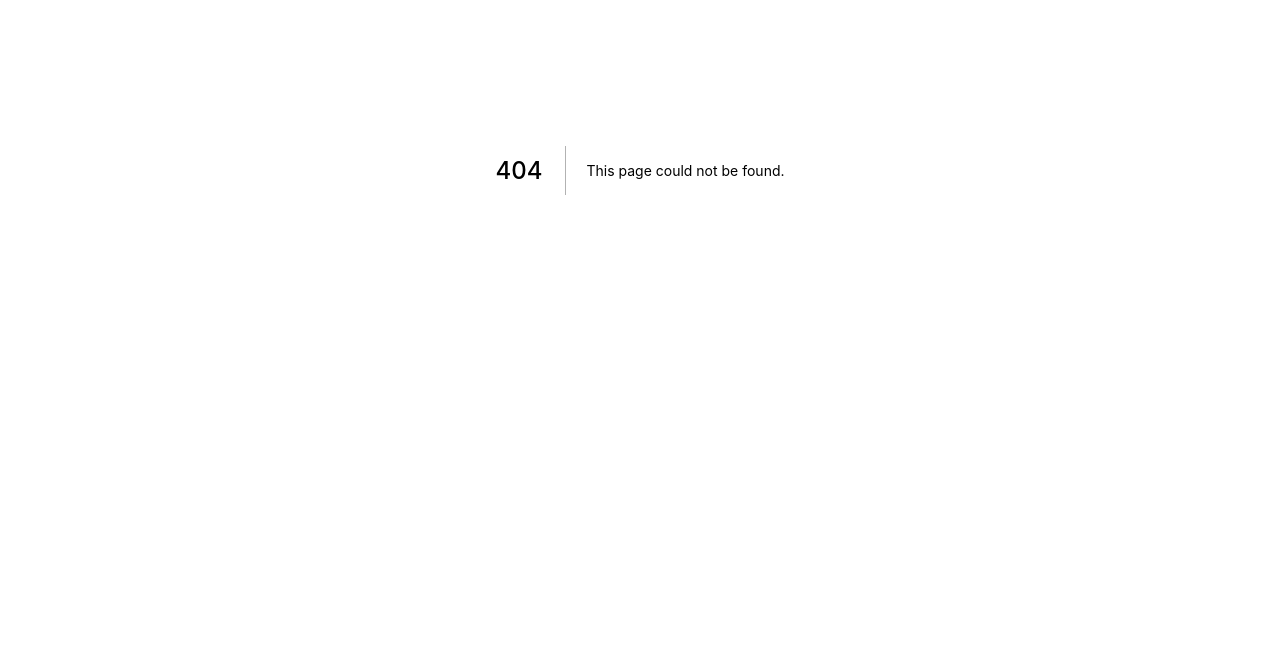
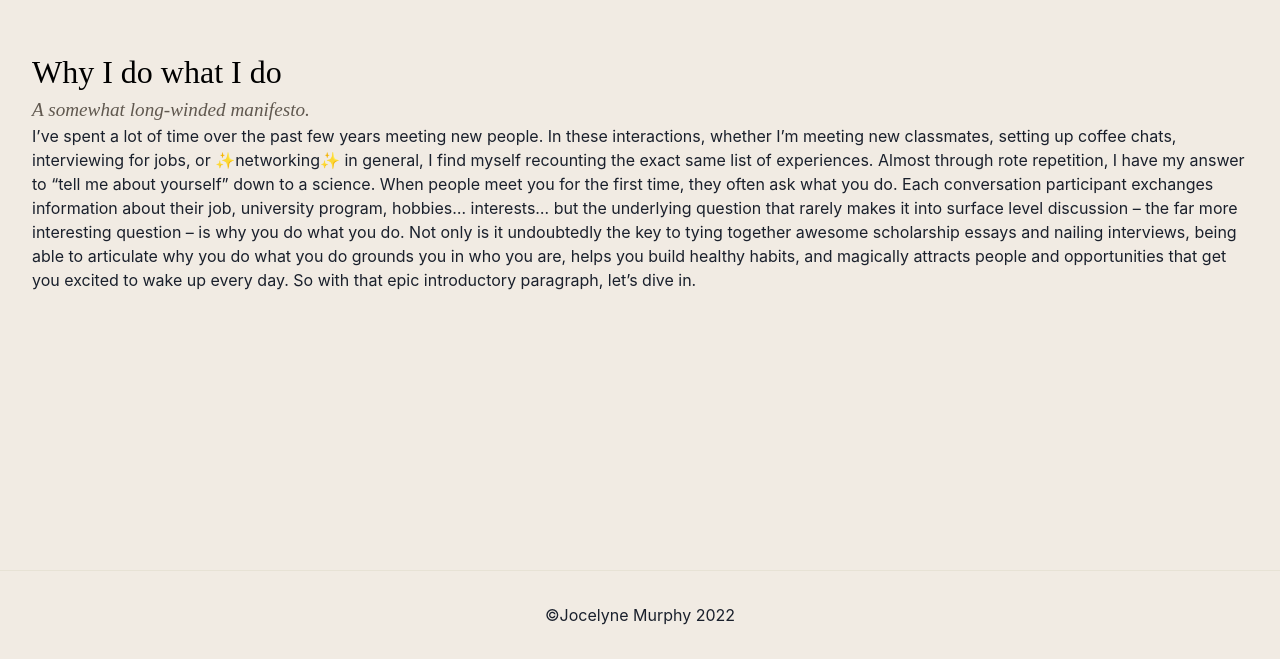
Before and after one commit to jocelynemurphy/jocelynemurphy.github.io, a Next.js app: page /whyidowhatido in a window 1280 px wide. Before the commit this address had no page. Shown: the part 230-889 px from the top of the page. Before the commit the page ends 800 px from the top, so only its background shows below. Built offline with nearby package versions, Linux system fonts and the light colour scheme.

Commit message:
feat: initial setup

```diff
--- a/pages/_app.tsx
+++ b/pages/_app.tsx
@@ -1,8 +1,34 @@
-import '../styles/globals.css'
-import type { AppProps } from 'next/app'
+import '../styles/globals.css';
+import type { AppProps } from 'next/app';
+import React from 'react';
+import { ChakraProvider } from '@chakra-ui/react';
+import { extendTheme } from '@chakra-ui/react';
+import styles from '../styles/Home.module.css';
+
+
+const colors = {
+  brand: {
+    900: '#1a365d',
+    800: '#153e75',
+    700: '#2a69ac',
+  },
+};
+
+const theme = extendTheme({ colors });
+
 
 function MyApp({ Component, pageProps }: AppProps) {
-  return <Component {...pageProps} />
+  return (
+    <ChakraProvider theme={theme}>
+      <main className={styles.main}>
+        <Component {...pageProps} />
+      </main>
+      <footer className={styles.footer}>
+        &copy; <p>  Jocelyne Murphy {new Date().getFullYear()} </p>
+      </footer>
+    </ChakraProvider>
+  );
+
 }
 
-export default MyApp
+export default MyApp;
--- /dev/null
+++ b/pages/whyidowhatido.tsx
@@ -0,0 +1,17 @@
+import React from 'react';
+import styles from '../styles/Home.module.css';
+
+const content = {
+  intro: 'I’ve spent a lot of time over the past few years meeting new people. \n In these interactions, whether I’m meeting new classmates, setting up coffee chats, interviewing for jobs, or ✨networking✨ in general, I find myself recounting the exact same list of experiences. Almost through rote repetition, I have my answer to “tell me about yourself” down to a science. \n When people meet you for the first time, they often ask what you do. Each conversation participant exchanges information about their job, university program, hobbies… interests… but the underlying question that rarely makes it into surface level discussion – the far more interesting question – is why you do what you do. Not only is it undoubtedly the key to tying together awesome scholarship essays and nailing interviews, being able to articulate why you do what you do grounds you in who you are, helps you build healthy habits, and magically attracts people and opportunities that get you excited to wake up every day.  \n So with that epic introductory paragraph, let’s dive in.',
+  beginning:{},
+  impact:{},
+};
+export default function WhyIDoWhatIDo() {
+  return (
+    <div className={styles.post}>
+      <h1 className={styles.h1}>Why I do what I do</h1>
+      <p className={styles.h2}> A somewhat long-winded manifesto.</p>
+      <p>{content.intro}</p>
+    </div>
+  );
+}
--- a/styles/Home.module.css
+++ b/styles/Home.module.css
@@ -1,5 +1,13 @@
+@import url('https://fonts.googleapis.com/css2?family=Noto+Serif+JP:wght@900&family=Noto+Serif+KR:wght@700&display=swap');
+
 .container {
   padding: 0 2rem;
+  background-color: #F1EbE3
+}
+
+.post {
+  padding: 0 2rem;
+  background-color: #F1EbE3
 }
 
 .main {
@@ -10,13 +18,15 @@
   flex-direction: column;
   justify-content: center;
   align-items: center;
+  background-color: #F1EbE3
 }
 
 .footer {
   display: flex;
   flex: 1;
   padding: 2rem 0;
-  border-top: 1px solid #eaeaea;
+  border-top: 1px solid #E7E2D5;
+  background-color: #F1EbE3;
   justify-content: center;
   align-items: center;
 }
@@ -43,6 +53,9 @@
   margin: 0;
   line-height: 1.15;
   font-size: 4rem;
+  font-weight: bold;
+  font-family: 'Noto Serif KR', serif;
+  color: black;
 }
 
 .title,
@@ -63,6 +76,18 @@
   font-size: 1.1rem;
   font-family: Menlo, Monaco, Lucida Console, Liberation Mono, DejaVu Sans Mono,
     Bitstream Vera Sans Mono, Courier New, monospace;
+}
+
+.h1 {
+  font-family: 'Noto Serif KR', serif;
+  color: black;
+  font-size: 2.0rem;
+}
+.h2 {
+  font-family: 'Noto Serif KR', serif;
+  color: rgb(96, 88, 79);
+  font-size: 1.2rem;
+  font-style: italic;
 }
 
 .grid {
--- a/styles/globals.css
+++ b/styles/globals.css
@@ -4,6 +4,7 @@ body {
   margin: 0;
   font-family: -apple-system, BlinkMacSystemFont, Segoe UI, Roboto, Oxygen,
     Ubuntu, Cantarell, Fira Sans, Droid Sans, Helvetica Neue, sans-serif;
+  background-color: #F1EbE3;
 }
 
 a {
```
Also changed, not shown: package.json (+8 -1 lines), pages/index.tsx (+41 -34 lines), .eslintrc.js (added), 2 other files (tests, documents, lock files or other folders).
